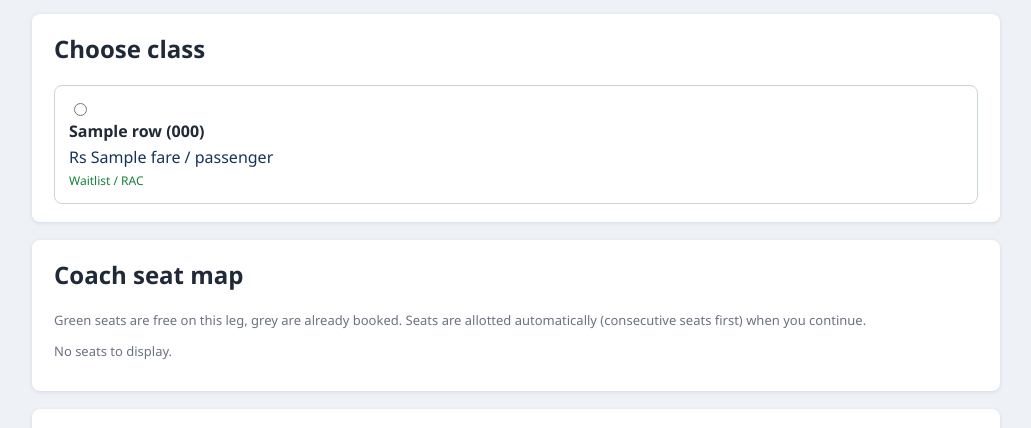
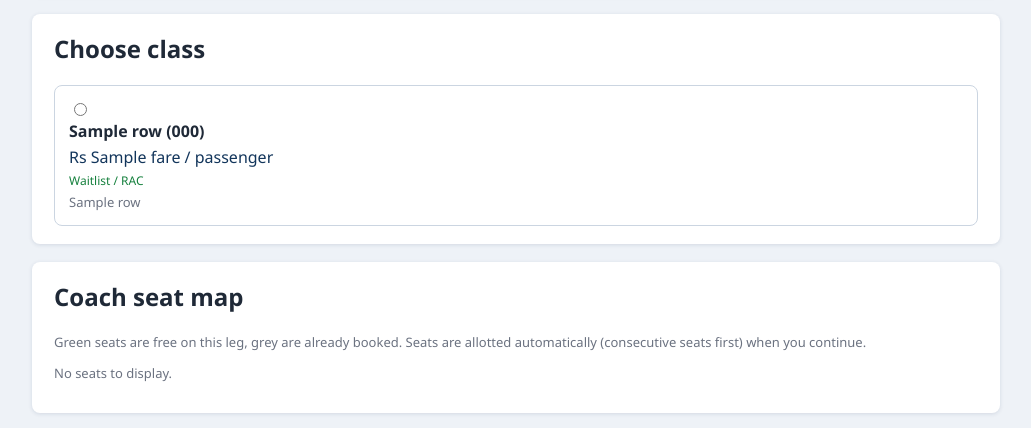
Before and after one commit to atharvabce-vit/-Train-Seat-Booking-Allotment-System, a Flask app: template templates/book.html in a window 1280 px wide. Shown: the part 418-846 px from the top of the page, without its empty margins (124-1155 px from the left). Run offline with Flask 3, Linux system fonts and the light colour scheme; the template is opened without the code that fills it: most values are stand-ins (such as "Sample title", 1, 10 or a date in 2020).

Commit message:
Show a demand label for each class

```diff
--- a/templates/book.html
+++ b/templates/book.html
@@ -85,6 +85,7 @@
                             Waitlist / RAC
                         {% endif %}
                     </span>
+                    <span class="class-demand muted">{{ option.demand_label }}</span>
                 </label>
             {% endfor %}
         </div>
```
